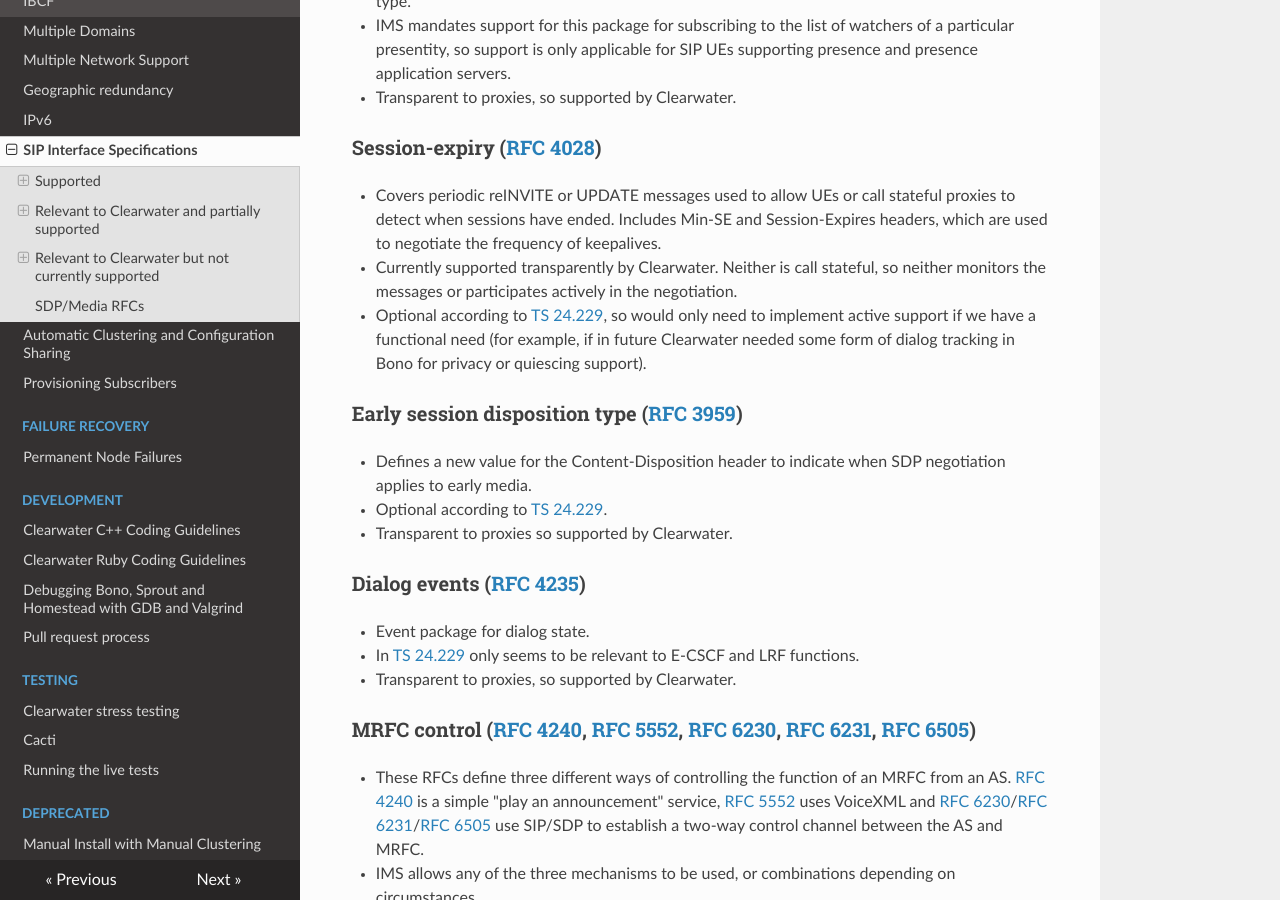
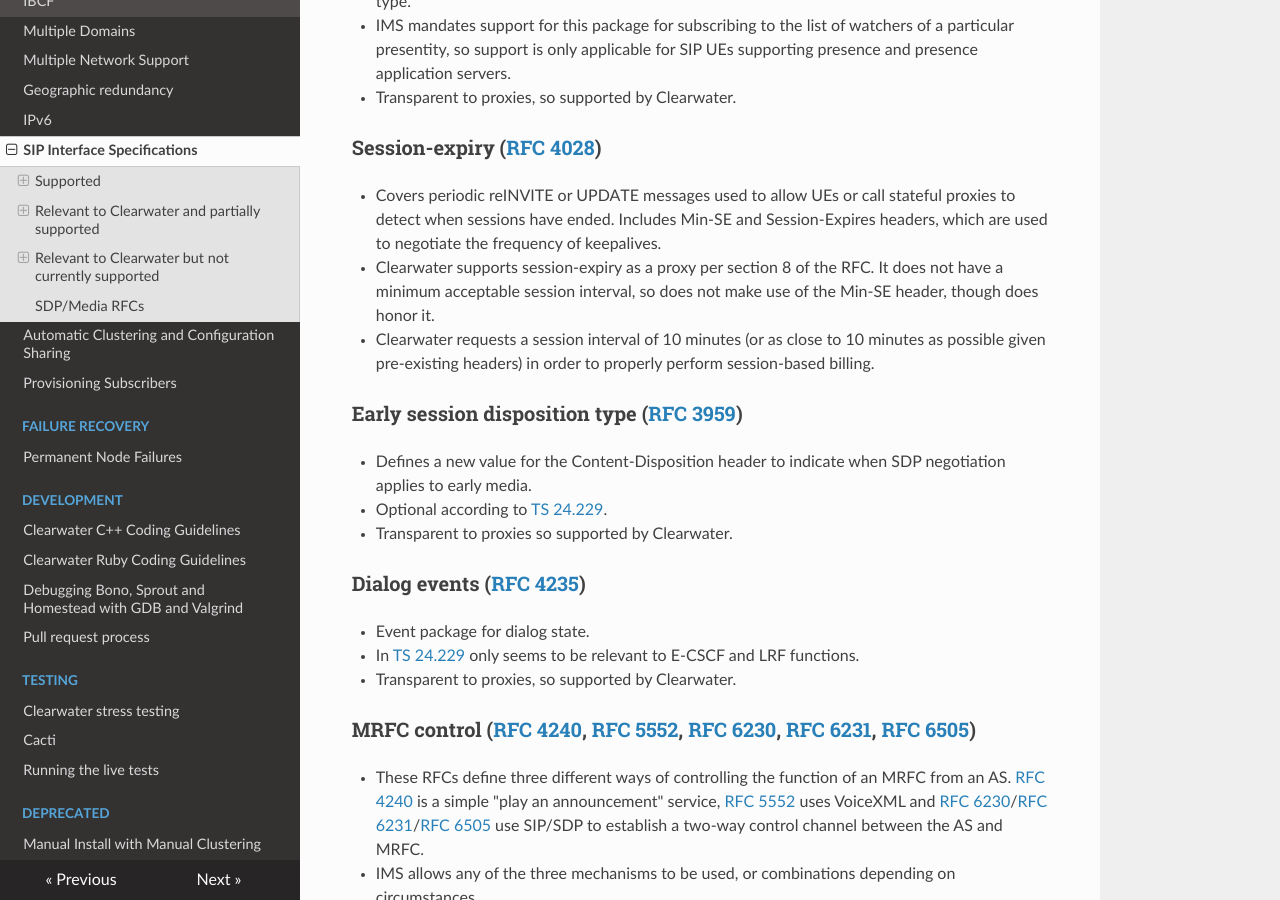
Before and after one commit to Metaswitch/clearwater-readthedocs, an MkDocs documentation site: the page built from docs/SIP_Interface_Specifications.md, in a window 1280 px wide and 900 px high, scrolled down 3587 px. Built offline with MkDocs 1.6.1, drawn with Linux system fonts in a browser that asks for light colours; nearby versions of some CDN libraries; old or Windows-style settings are respelled for this version of MkDocs.

Commit message:
Update our documented support for RFC4028

```diff
--- a/docs/SIP_Interface_Specifications.md
+++ b/docs/SIP_Interface_Specifications.md
@@ -107,8 +107,8 @@ The following RFCs are already supported by Clearwater.  Note that a number of t
 ### Session-expiry ([RFC 4028](http://www.ietf.org/rfc/rfc4028.txt))
 
 *   Covers periodic reINVITE or UPDATE messages used to allow UEs or call stateful proxies to detect when sessions have ended.  Includes Min-SE and Session-Expires headers, which are used to negotiate the frequency of keepalives.
-*   Currently supported transparently by Clearwater.  Neither is call stateful, so neither monitors the messages or participates actively in the negotiation.
-*   Optional according to [TS 24.229](http://www.3gpp.org/ftp/Specs/html-info/24229.htm), so would only need to implement active support if we have a functional need (for example, if in future Clearwater needed some form of dialog tracking in Bono for privacy or quiescing support).
+*   Clearwater supports session-expiry as a proxy per section 8 of the RFC. It does not have a minimum acceptable session interval, so does not make use of the Min-SE header, though does honor it.
+*   Clearwater requests a session interval of 10 minutes (or as close to 10 minutes as possible given pre-existing headers) in order to properly perform session-based billing.
 
 ### Early session disposition type ([RFC 3959](http://www.ietf.org/rfc/rfc3959.txt))
 
```
